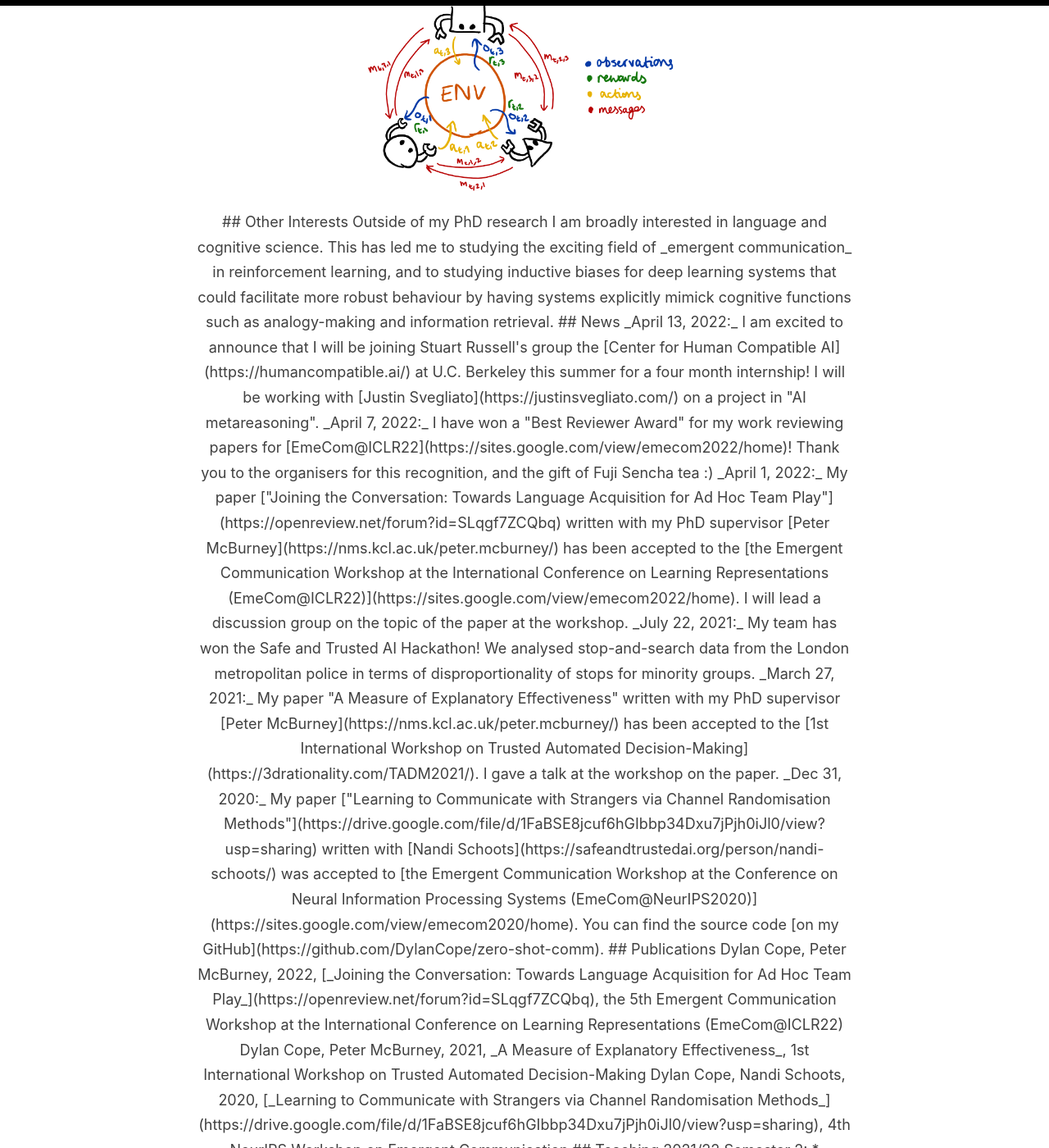
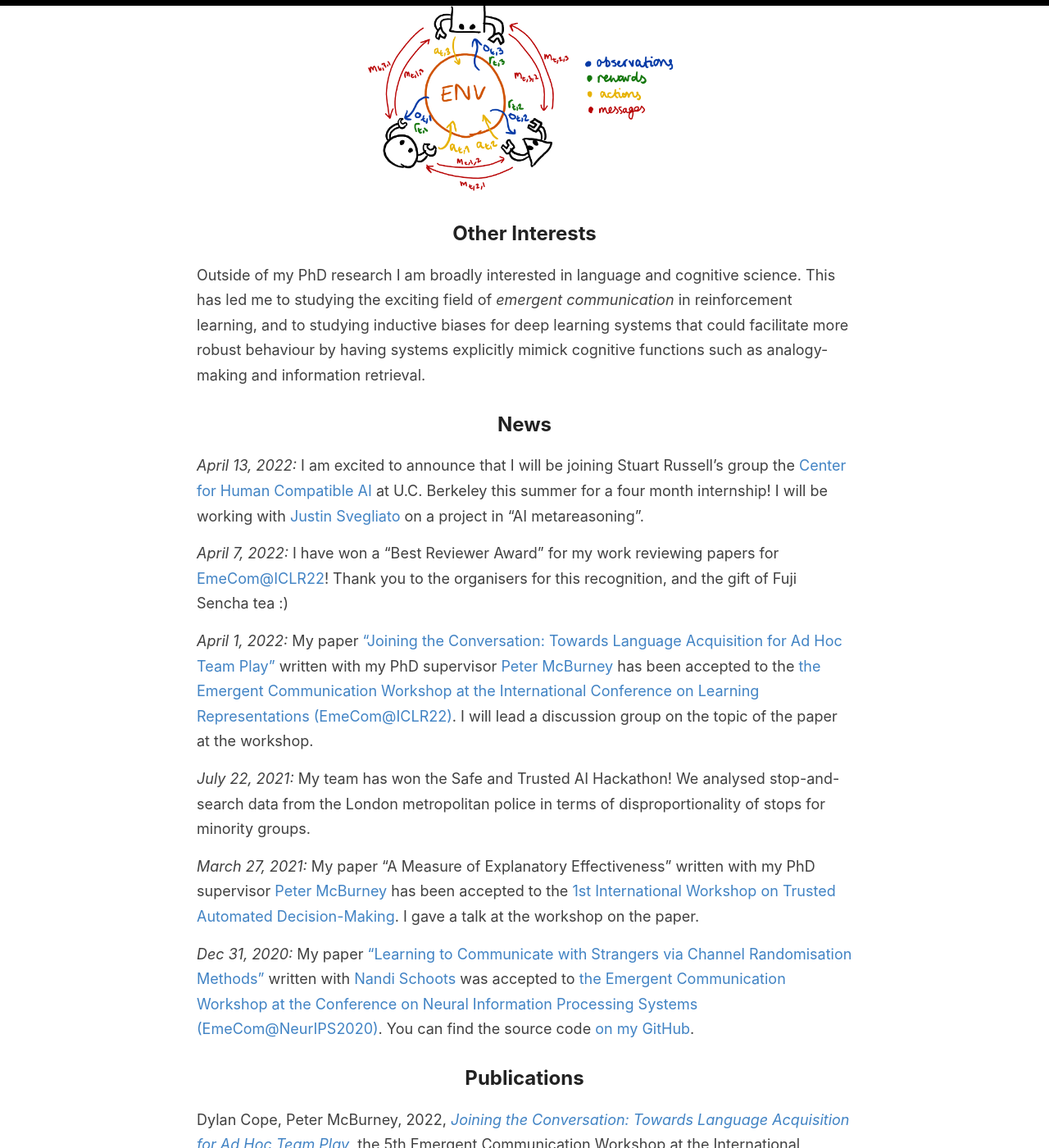
Before and after one commit to DylanCope/dylancope.github.io, a Jekyll site: the page built from index.md, in a window 1280 px wide and 1400 px high, scrolled down 861 px. Shown: the whole window at 82% size. Built offline with Jekyll 4.4.1, drawn with Linux system fonts in a browser that asks for light colours; some of the changed text lies outside the part shown.

Commit message:
Update index.md

```diff
--- a/index.md
+++ b/index.md
@@ -11,7 +11,7 @@ The following cartoon shows a set-up of multi-agent reinforcement learning (MARL
 
 <p align="center">
 <img src="./assets/marl_communication.png" width="400px" display="block" margin-left="auto" margin-right="auto" class="center"/>
-<p align="center">
+</p>
 
 ## Other Interests
 
```
